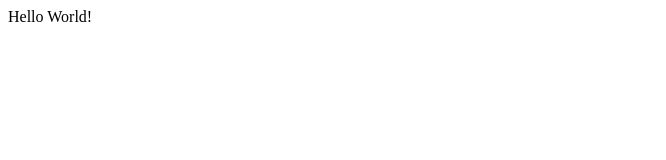
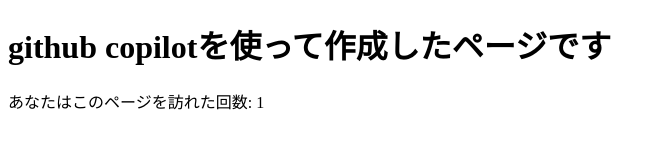
Before and after one commit to tuna-mayonnaise/tuna-mayonnaise.github.io, a plain HTML site: page index.html in a window 1280 px wide. Shown: the whole page, without its empty margins (0-666 px from the left). Drawn offline with Linux system fonts and the light colour scheme.

Commit message:
コードの変更を記述するための短く簡潔なコミットメッセージを提案します。

```diff
--- a/index.html
+++ b/index.html
@@ -2,9 +2,12 @@
 <html>
   <head>
     <meta charset="utf-8">
+    <title>My First Web Page</title>
   </head>
 
   <body>
-    Hello World!
+    <h1>github copilotを使って作成したページです</h1>
+    <!--カウンターを挿入-->
+    <p>あなたはこのページを訪れた回数: 1</p>
   </body>
 </html>
```
